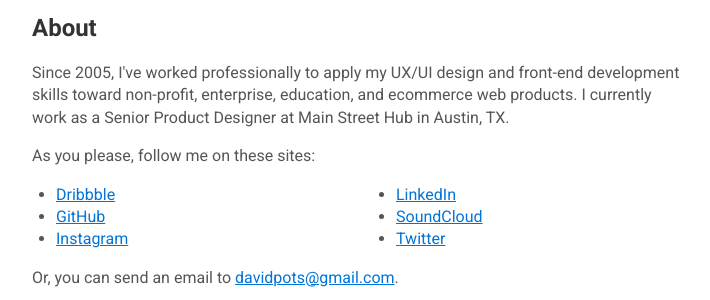
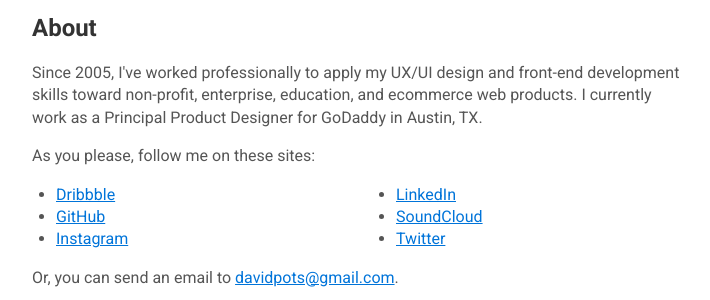
Before and after one commit to davidpots/davidpots.github.io, a Jekyll site: the page built from index.html, in a window 1280 px wide and 900 px high. Shown: the part 394-694 px from the top of the window, without its empty margins (280-990 px from the left). Built offline with Jekyll 4.4.1, drawn with Linux system fonts in a browser that asks for light colours; nearby versions of some CDN libraries.

Commit message:
UPdates job title, removes old Song notes url

```diff
--- a/index.html
+++ b/index.html
@@ -17,7 +17,7 @@
   <div class="row">
     <div class="col">
       <h3 class="mtxxxl h2">About</h3>
-      <p>Since 2005, I've worked professionally to apply my UX/UI design and front-end development skills toward non-profit, enterprise, education, and ecommerce web products. I currently work as a Senior Product Designer at Main Street Hub in Austin, TX.</p>
+      <p>Since 2005, I've worked professionally to apply my UX/UI design and front-end development skills toward non-profit, enterprise, education, and ecommerce web products. I currently work as a Principal Product Designer for GoDaddy in Austin, TX.</p>
       <p>As you please, follow me on these sites:</p>
     </div>
   </div>
```
Also changed, not shown: _projects/songnotes.md (+1 -1 lines).
